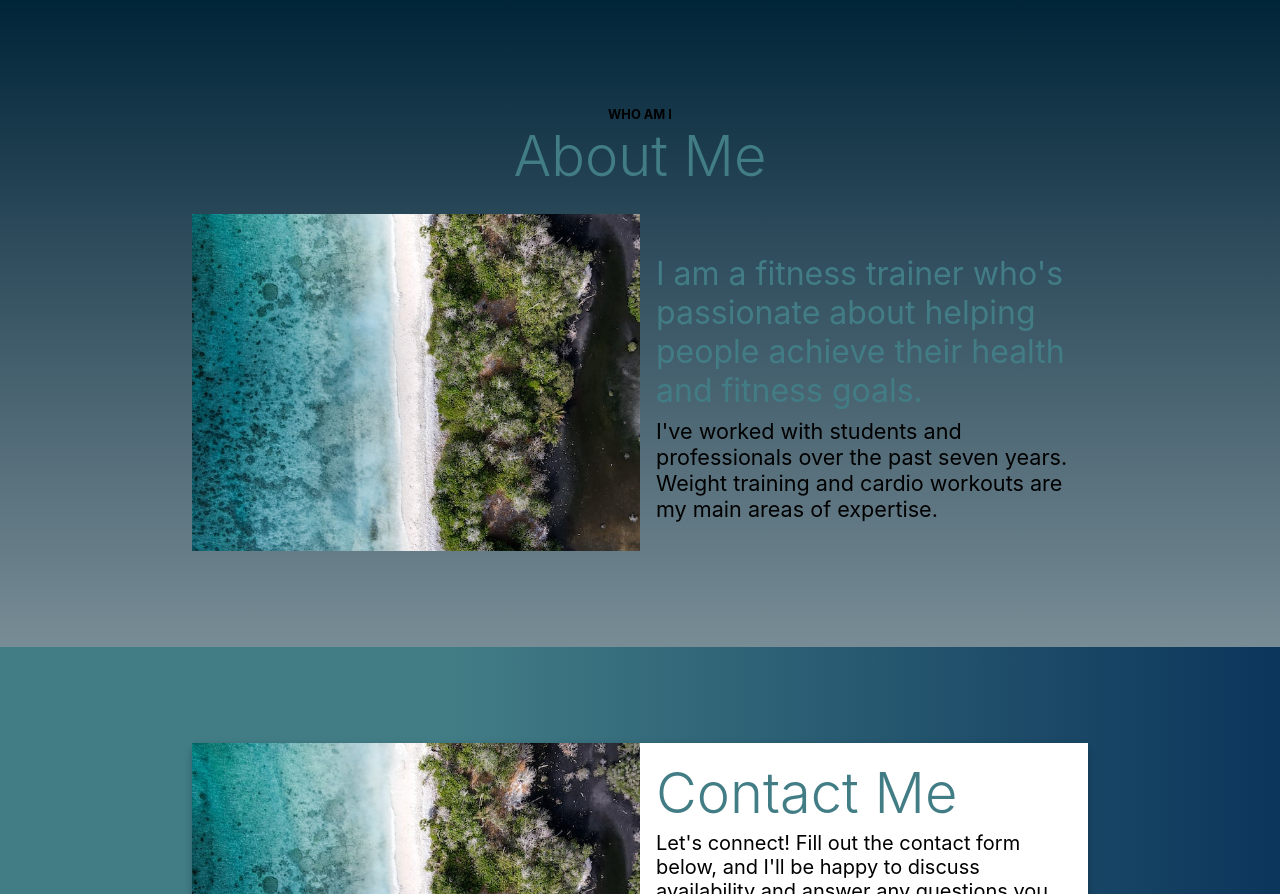
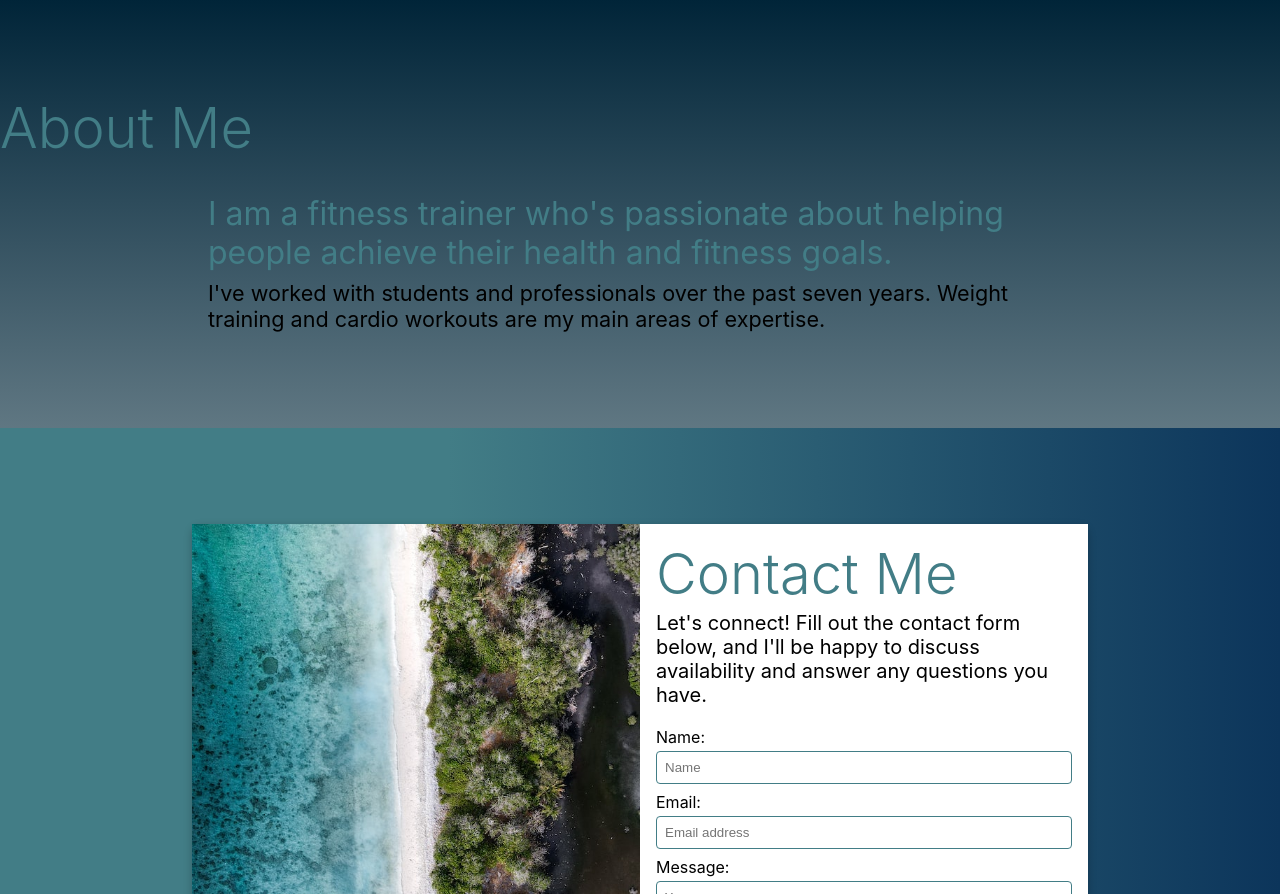
Before and after one commit to Nicolewrack23/Photography-Website, a React (Create React App) app in the folder client/: page / in a window 1280 px wide. Shown: the part 1370-2264 px from the top of the page. Built offline with nearby package versions, Linux system fonts and the light colour scheme.

Commit message:
redesigning the about section

```diff
--- a/client/src/components/About/AboutPage.js
+++ b/client/src/components/About/AboutPage.js
@@ -1,20 +1,17 @@
 import styles from "./AboutPage.module.css";
-import Image from "../Gallery/beach.jpeg";
+// import Image from "../Gallery/beach.jpeg";
 
 const WelcomePage = () => {
   return (
     <>
       <div className={styles.container}>
         <div className={styles.AboutTitle}>
-          <p className={styles.aboutWho}>
-            <strong>WHO AM I</strong>
-          </p>
           <h1 className={styles.aboutH1}>About Me</h1>
         </div>
         <div className={styles.aboutGrid}>
-          <div className={styles.aboutImage}>
+          {/* <div className={styles.aboutImage}>
             <img className={styles.cardImage} src={Image} alt="placeholder" />
-          </div>
+          </div> */}
           <div className={styles.aboutText}>
             <p className={styles.textHighlight}>
               I am a fitness trainer who's passionate about helping people
--- a/client/src/components/About/AboutPage.module.css
+++ b/client/src/components/About/AboutPage.module.css
@@ -3,14 +3,6 @@
   justify-content: center;
   align-content: center;
   margin: 2rem;
-}
-.AboutTitle {
-  display: grid;
-  justify-items: center;
-}
-.aboutWho {
-  font-size: 0.8rem;
-  margin-bottom: 0rem;
 }
 .aboutH1 {
   color: #427d86;
@@ -18,10 +10,6 @@
   margin-bottom: 0.5rem;
   font-weight: 300;
   font-size: 2.5rem;
-}
-.aboutGrid {
-  display: grid;
-  margin-bottom: 1rem;
 }
 .aboutImage {
   max-width: 100%;
```
